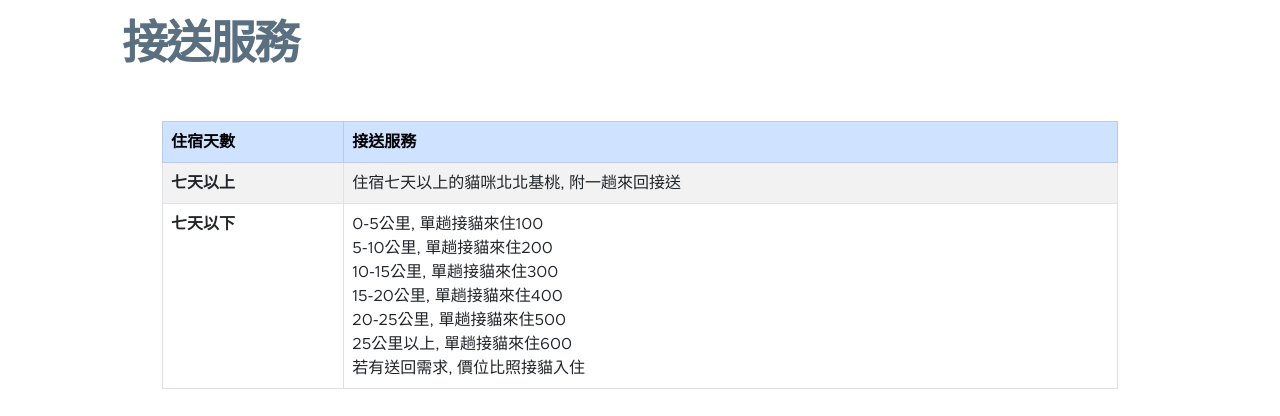
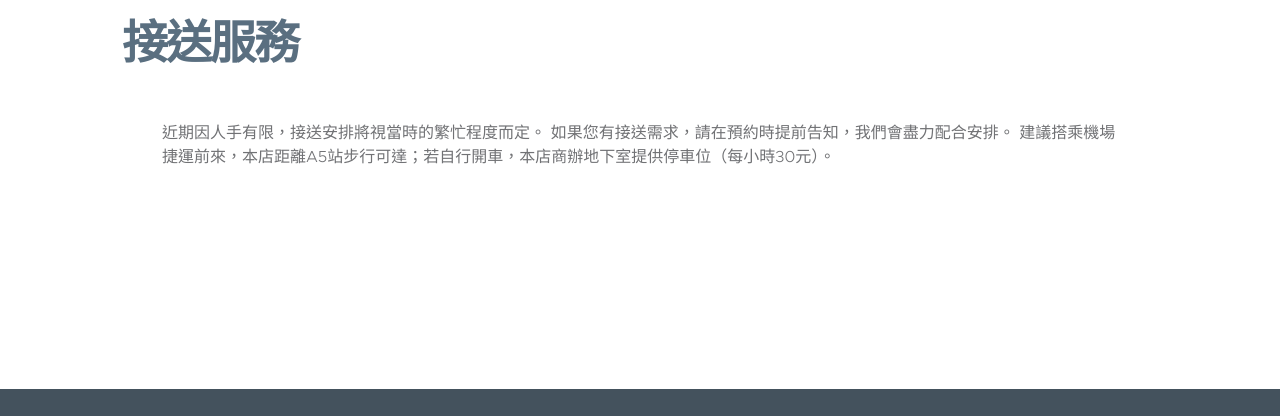
Before and after one commit to adong23664/CatB-C, a plain HTML site: page index.html in a window 1280 px wide. Shown: the part 4720-5136 px from the top of the page. Drawn offline with nearby package versions, Linux system fonts and the light colour scheme.

Commit message:
fix: 移除滿12天折100以及移除接送服務

```diff
--- a/index.html
+++ b/index.html
@@ -454,7 +454,12 @@
               <div class="custom-text-box">
                 <h2 class="mb-2">接送服務</h2>
                 <div class="custom-text-box mb-lg-0">
-                  <table class="table table-striped table-bordered table-hover">
+                  <p>
+                    近期因人手有限，接送安排將視當時的繁忙程度而定。
+                    如果您有接送需求，請在預約時提前告知，我們會盡力配合安排。
+                    建議搭乘機場捷運前來，本店距離A5站步行可達；若自行開車，本店商辦地下室提供停車位（每小時30元）。
+                    </p>
+                  <!-- <table class="table table-striped table-bordered table-hover">
                     <thead class="table-primary">
                       <tr>
                         <th scope="col">住宿天數</th>
@@ -479,7 +484,7 @@
                         </td>
                       </tr>
                     </tbody>
-                  </table>
+                  </table> -->
                 </div>
               </div>
             </div>
```
Also changed, not shown: new-taipei-cheap-cat-lodging.html (+2 -2 lines).
